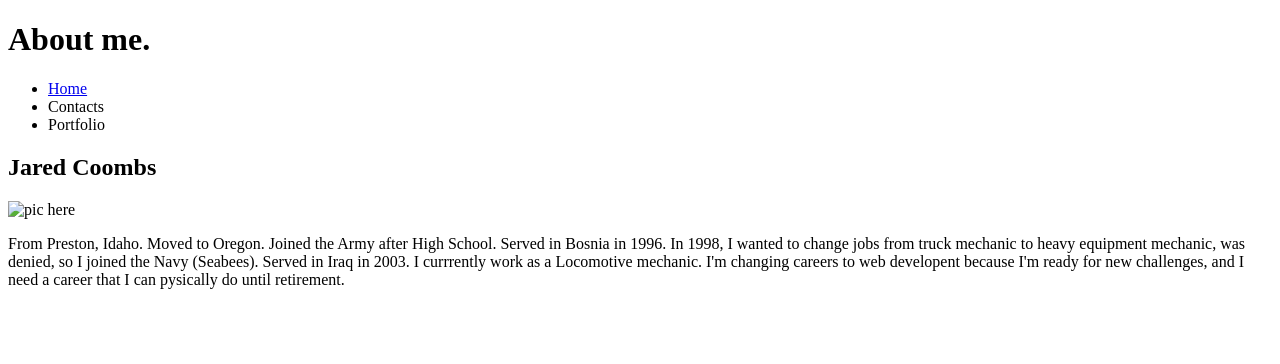
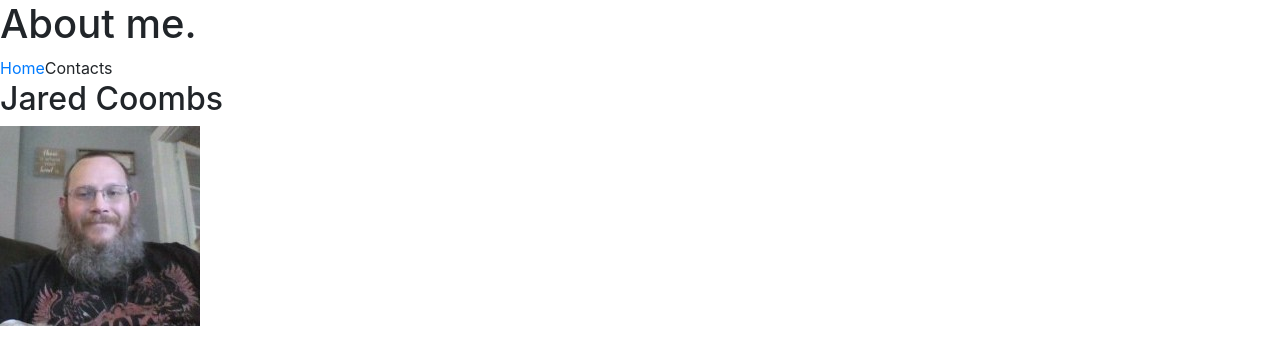
Before and after one commit to jaredCoombs/bootstrapWeek2, a plain HTML site: page index.html in a window 1280 px wide. Drawn offline with nearby package versions, Linux system fonts and the light colour scheme.

Commit message:
updated html, links, added bio pic

```diff
--- a/contacts.html
+++ b/contacts.html
@@ -1,22 +1,25 @@
 <!DOCTYPE html>
 <html lang="en">
   <head>
-  <meta charset="UTF-8">
-  <meta name="viewport" content="width=device-width, initial-scale=1.0">
-  <meta http-equiv="X-UA-Compatible" content="ie=edge">
+    <meta charset="UTF-8" />
+    <meta name="viewport" content="width=device-width, initial-scale=1.0" />
+    <meta http-equiv="X-UA-Compatible" content="ie=edge" />
+    <link
+      rel="stylesheet"
+      href="https://stackpath.bootstrapcdn.com/bootstrap/4.4.1/css/bootstrap.min.css"
+      integrity="sha384-Vkoo8x4CGsO3+Hhxv8T/Q5PaXtkKtu6ug5TOeNV6gBiFeWPGFN9MuhOf23Q9Ifjh"
+      crossorigin="anonymous"
+    />
     <title>Contacts</title>
   </head>
   <body>
     <h1>Contacts</h1>
-  <div class="contacts"></div>
-    <ul>
+    <nav>
+      <ul class="nav">
         <li><a href="index.html">Home</a></li>
-      <li><a href="portfolio.html">Portfolio</a></li>
         <li><a href="contacts.html">Contacts</a></li>
-
       </ul>
-
-  </section>
+    </nav>
 
     <section id="contact-info">
       <h2>
@@ -26,20 +29,22 @@
         <li>
           <strong>
             Email:
-       </strong> <a href="#">jared.coombs@gmail.com</a>
+          </strong>
+          <a href="#">jared.coombs@gmail.com</a>
         </li>
         <li>
           <strong>
             Github:
-       </strong> <a href="#">https://github.com/jaredCoombs</a>
+          </strong>
+          <a href="#">https://github.com/jaredCoombs</a>
         </li>
         <li>
           <strong>
             Portfolio:
-       </strong> <a href="#">Coming Soon </a>
+          </strong>
+          <a href="#">Coming Soon </a>
         </li>
       </ul>
     </section>
-
   </body>
 </html>
--- a/index.html
+++ b/index.html
@@ -4,31 +4,31 @@
     <meta charset="UTF-8" />
     <meta name="viewport" content="width=device-width, initial-scale=1.0" />
     <meta http-equiv="X-UA-Compatible" content="ie=edge" />
-    <title>Index</title>
+    <link
+      rel="stylesheet"
+      href="https://stackpath.bootstrapcdn.com/bootstrap/4.4.1/css/bootstrap.min.css"
+      integrity="sha384-Vkoo8x4CGsO3+Hhxv8T/Q5PaXtkKtu6ug5TOeNV6gBiFeWPGFN9MuhOf23Q9Ifjh"
+      crossorigin="anonymous"
+    />
+    <title>Home</title>
   </head>
   <body>
     <h1>About me.</h1>
     <div class="topNav home">
-      <ul>
-        <li><a class="active" href="index.html">Home</a></li>
-        <li><a href="contacts.html"></a>Contacts</li>
-        <li><a href="portfolio.html"></a>Portfolio</li>
-      </ul>
+      <nav>
+        <ul class="nav">
+          <li><a class="active" href="index.html">Home</a></li>
+          <li><a href="contacts.html"></a>Contacts</li>
+        </ul>
+      </nav>
     </div>
 
     <h2>
       Jared Coombs
     </h2>
 
-<section id="bio-image">
-   <img src="img/myPic.jpg" alt="pic here">
-  </section>
-
-  <section id="main-bio">
-
-  <p>
-    From Preston, Idaho. Moved to Oregon. Joined the Army after High School. Served in Bosnia in 1996. In 1998, I wanted to change jobs from truck mechanic to heavy equipment mechanic, was denied, so I joined the Navy (Seabees). Served in Iraq in 2003. I currrently work as a Locomotive mechanic. I'm changing careers to web developent because I'm ready for new challenges, and I need a career that I can pysically do until retirement.
-  </p>
-
+    <section id="bio-image">
+      <img src="bootstrapWeek2/img/myPic.jpg" alt="pic here" />
+    </section>
   </body>
 </html>
--- /dev/null
+++ b/runtime.js
@@ -0,0 +1,3 @@
+
+return Promise.resolve("Dummy response to keep the console quiet");
+});
```
Also changed, not shown: img/myPic.jpg (added). Lines whose indentation alone changed are shown as unchanged.
